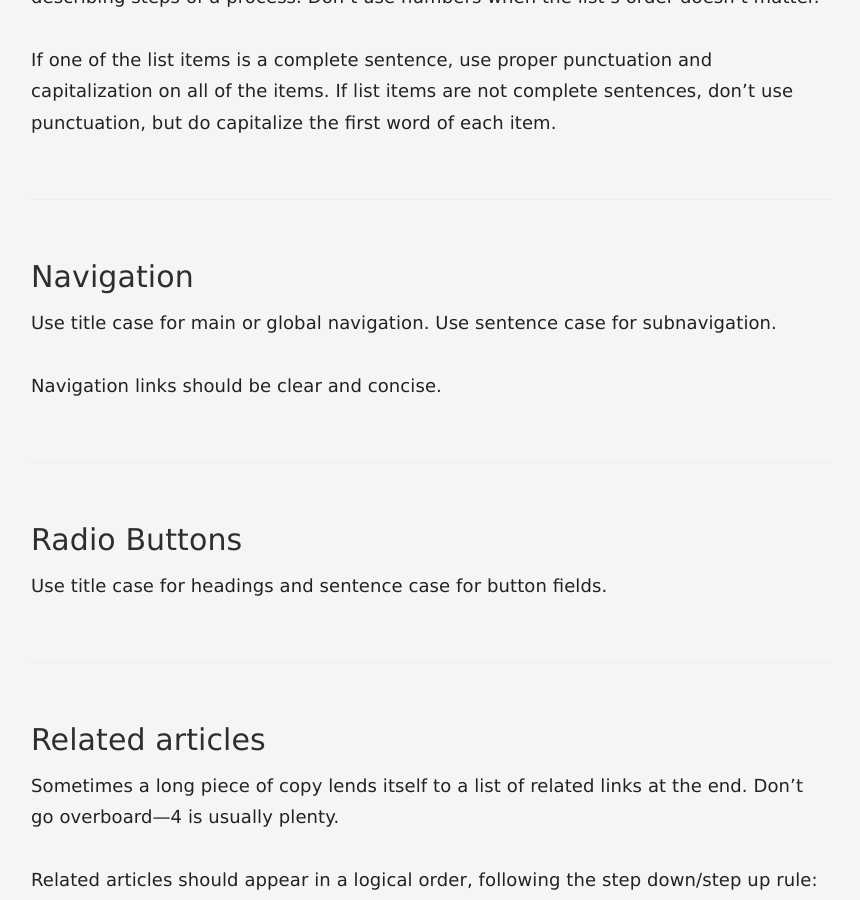
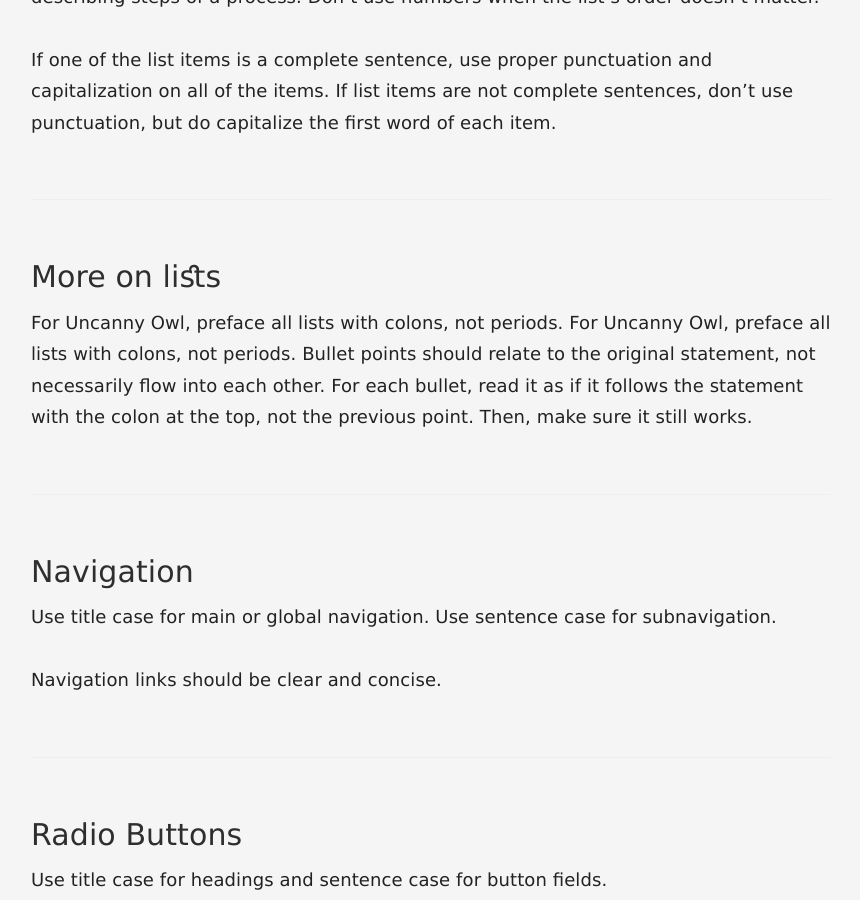
Before and after one commit to marklchaves/cme-dev-style-guide, a Jekyll site: the page built from _docs/basics/05-web-elements.html.md, in a window 1280 px wide and 900 px high, scrolled down 3770 px. Shown: the whole window, without its empty margins (359-1219 px from the left). Built offline with Jekyll 4.4.1, drawn with Linux system fonts in a browser that asks for light colours.

Commit message:
Updated '_docs/basics/05-web-elements.html.md' via CloudCannon

```diff
--- a/_docs/basics/05-web-elements.html.md
+++ b/_docs/basics/05-web-elements.html.md
@@ -78,6 +78,10 @@ Use lists to present steps, groups, or sets of information. Give context for the
 
 If one of the list items is a complete sentence, use proper punctuation and capitalization on all of the items. If list items are not complete sentences, don’t use punctuation, but do capitalize the first word of each item.
 
+### More on lists
+
+For Uncanny Owl, preface all lists with colons, not periods. For Uncanny Owl, preface all lists with colons, not periods. Bullet points should relate to the original statement, not necessarily flow into each other. For each bullet, read it as if it follows the statement with the colon at the top, not the previous point. Then, make sure it still works.
+
 ### Navigation
 
 Use title case for main or global navigation. Use sentence case for subnavigation.
```
